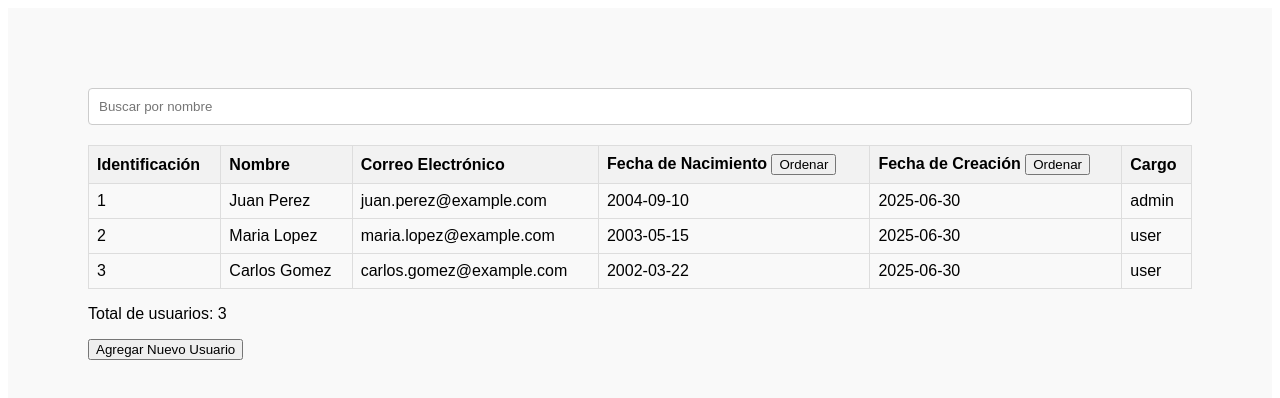
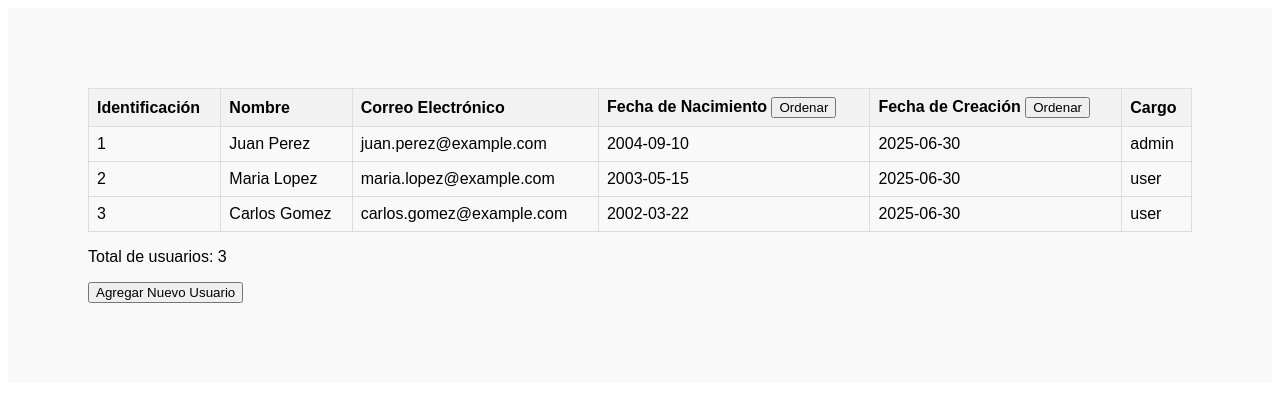
Before and after one commit to YurleisZg/Prueba_Tecnica_STD, a Vue app: page / in a window 1280 px wide. Shown: the top 398 px of the page. Built offline with nearby package versions, Linux system fonts and the light colour scheme.

Commit message:
✨ feat: Remove search bar from TableComponent for improved layout

```diff
--- a/src/components/TableComponent.vue
+++ b/src/components/TableComponent.vue
@@ -1,8 +1,5 @@
 <template>
     <div class="scoped">
-       <div class="search-bar">
-           <input id="search" v-model="search" placeholder="Buscar por nombre" />
-       </div>
         <table>
         <thead>
             <tr>
```
Also changed, not shown: src/components/NewUser.vue (deleted), src/components/NewUserComponent.vue (added).
